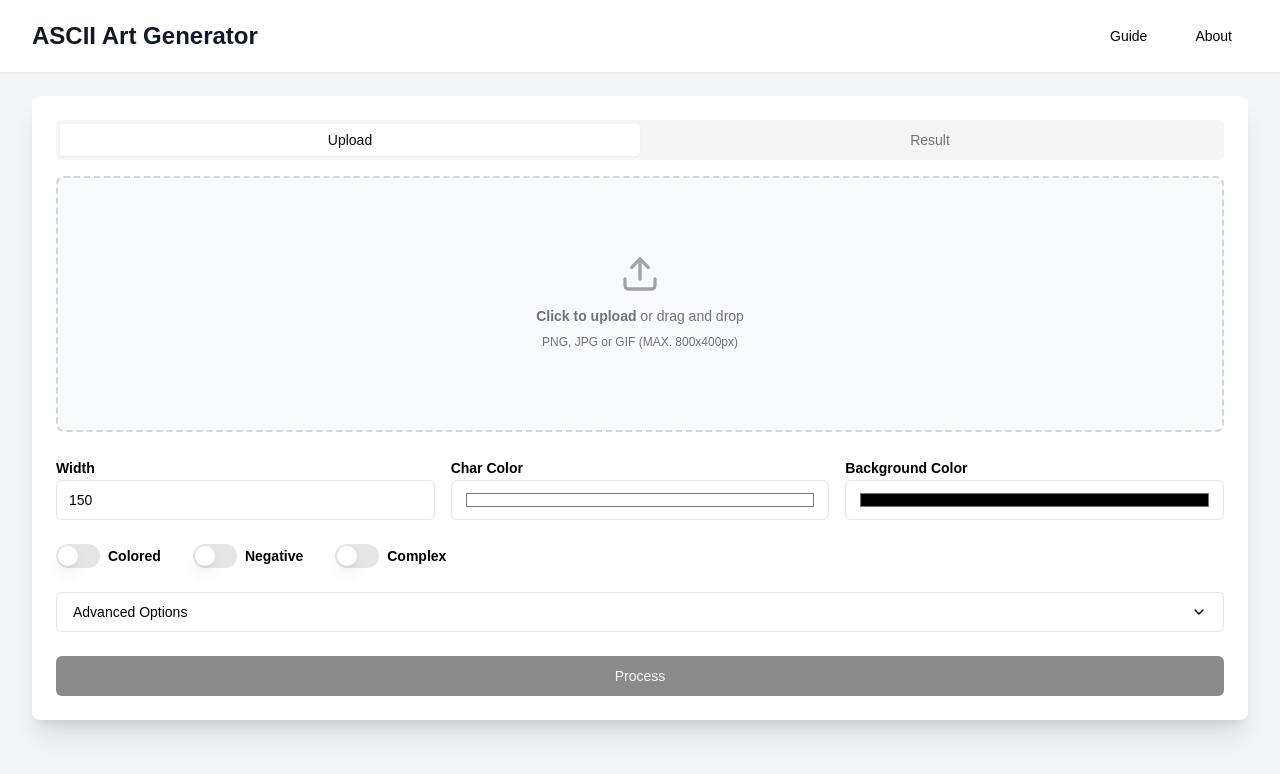
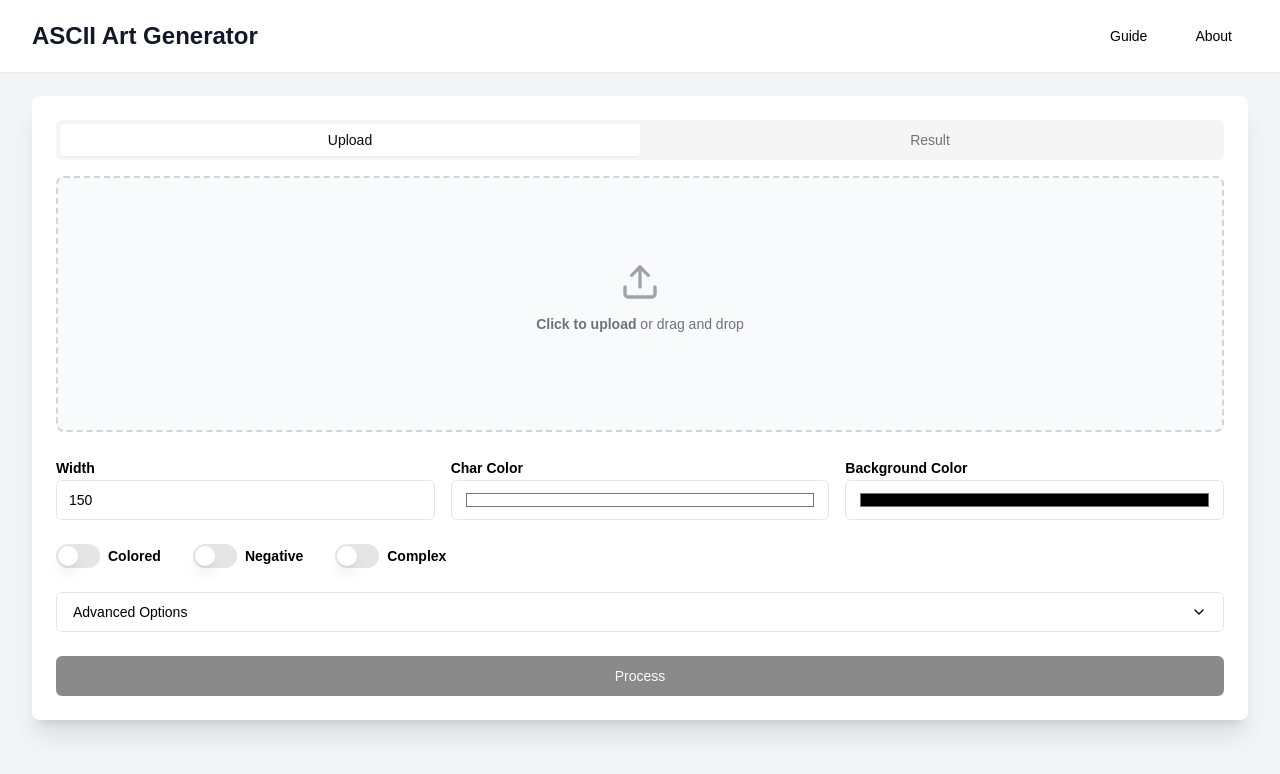
Before and after one commit to awrysfab/ascii-image-generator-web, a Next.js app: page / in a window 1280 px wide. Shown: the top 774 px of the page. Built offline with nearby package versions, Linux system fonts and the light colour scheme.

Commit message:
width input validation

```diff
--- a/components/conversion-options.tsx
+++ b/components/conversion-options.tsx
@@ -38,7 +38,7 @@ export function ConversionOptions({
         <div className="grid grid-cols-3 gap-4">
           <div>
             <Label htmlFor="width" className="text-sm font-semibold">Width</Label>
-            <Input id="width" type="number" value={width} onChange={(e) => setWidth(Number(e.target.value))} placeholder="Enter width" />
+            <Input id="width" type="number" value={width} min={50} max={800} step={1} onChange={(e) => setWidth(Number(e.target.value))} placeholder="Enter width" />
           </div>
           <div>
             <Label htmlFor="charColor" className="text-sm font-semibold">Char Color</Label>
--- a/components/image-upload.tsx
+++ b/components/image-upload.tsx
@@ -34,7 +34,6 @@ export function ImageUpload({ image, setImage }: ImageUploadProps) {
             <div className="flex flex-col justify-center items-center pt-5 pb-6">
               <Upload className="w-10 h-10 mb-3 text-gray-400" />
               <p className="mb-2 text-sm text-gray-500"><span className="font-semibold">Click to upload</span> or drag and drop</p>
-              <p className="text-xs text-gray-500">PNG, JPG or GIF (MAX. 800x400px)</p>
             </div>
             <input ref={fileInputRef} id="dropzone-file" type="file" className="hidden" onChange={handleImageUpload} accept="image/*" />
           </label>
```
